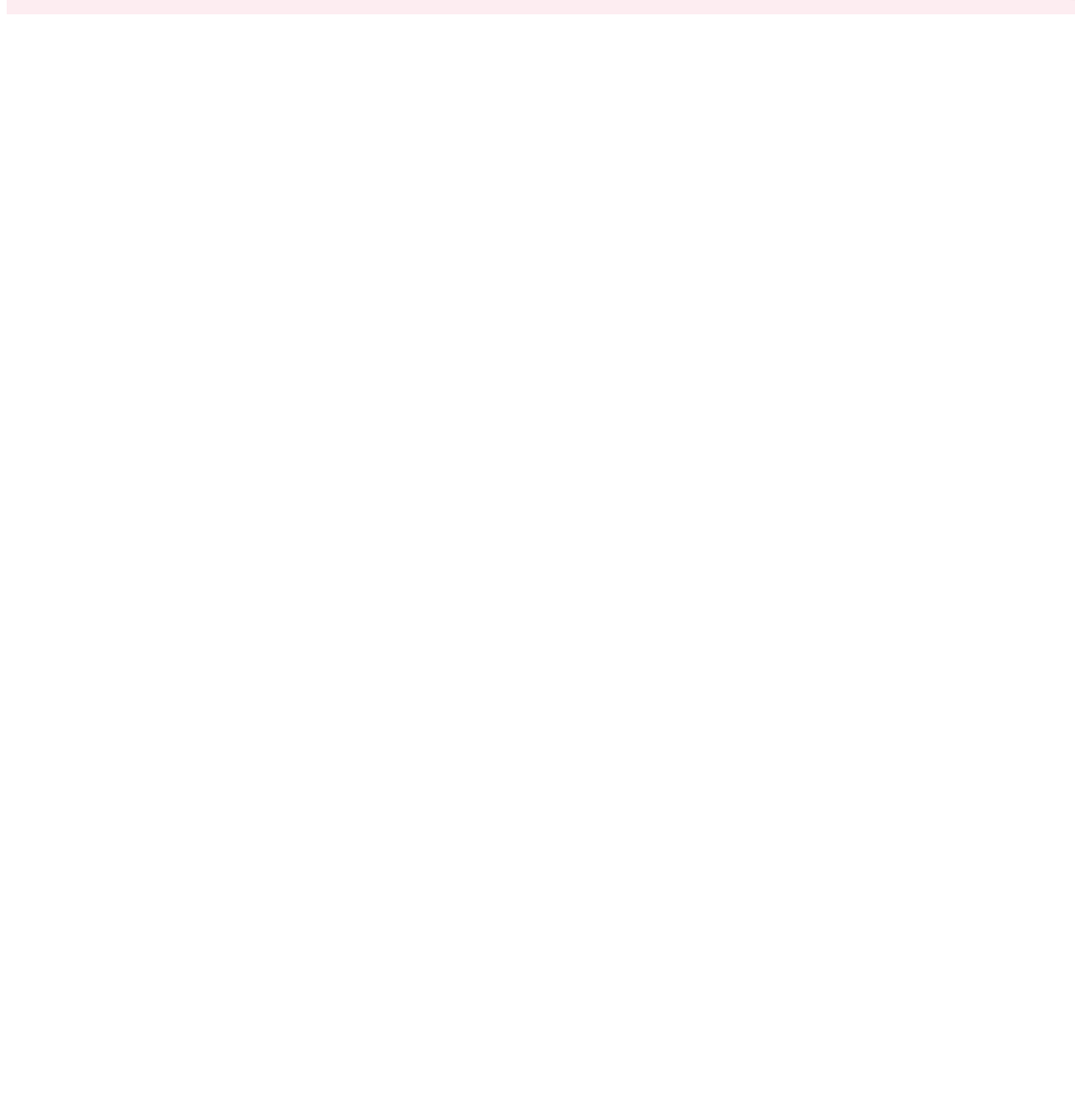
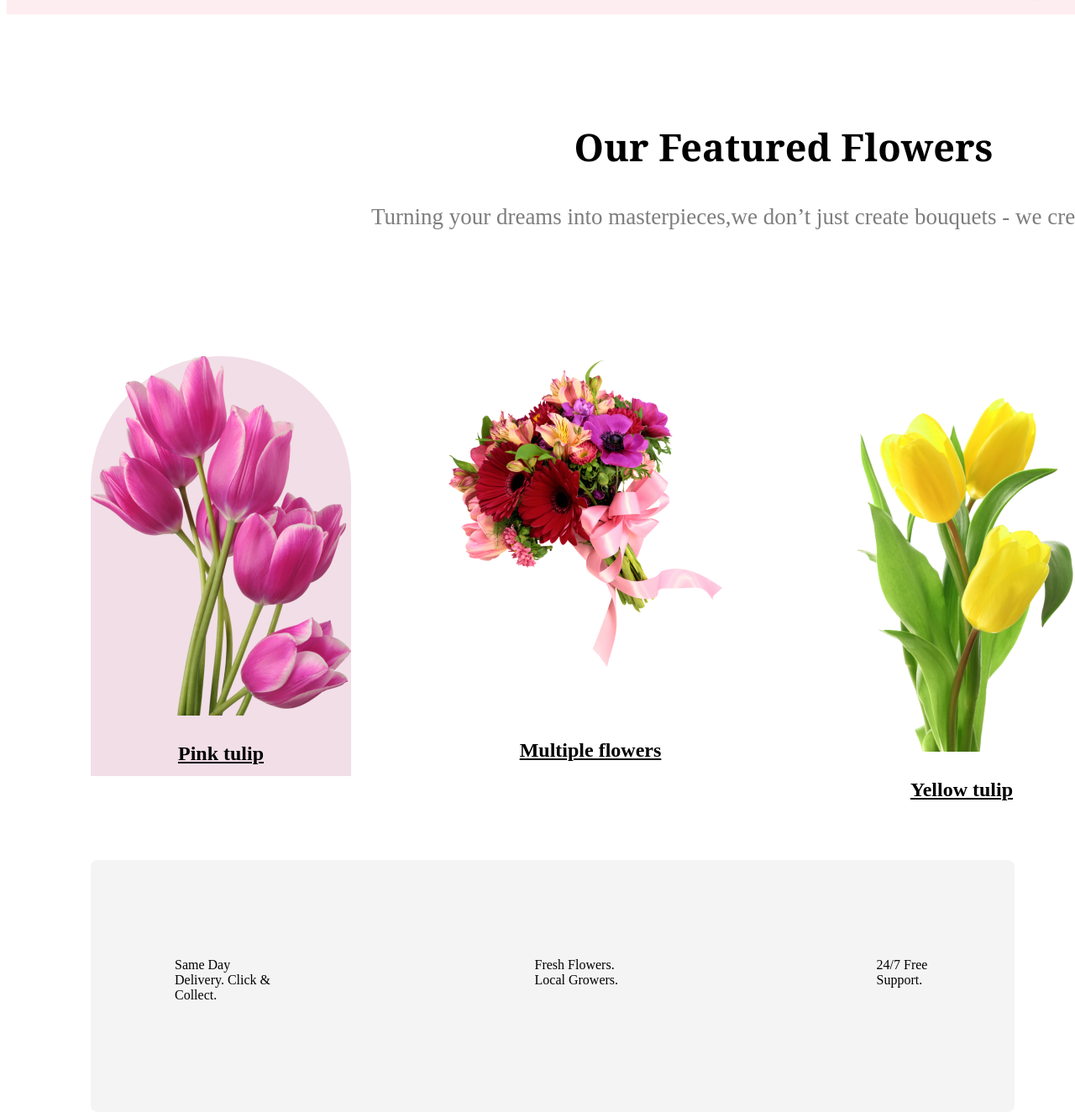
Before and after one commit to baizidmb/flower-shop-assignment, a plain HTML site: page index.html in a window 1280 px wide. Shown: the part 891-2215 px from the top of the page at 84% size. Before the commit the page ends 916 px from the top, so only its background shows below. Drawn offline with Linux system fonts and the light colour scheme.

Commit message:
tow sections added

```diff
--- a/index.html
+++ b/index.html
@@ -9,8 +9,9 @@
 <body>
 
   <header>
-    <section>
-        <main>
+
+    <main>
+        <section>
             <div class="banner">
                 <div>
                  <h1 class="title">Let's make  beautiful flowers a part of your life.
@@ -23,11 +24,61 @@
                  <button class="primery-btn">Shop Now</button>
 
                 </div>
-                <img class="dp"    src="Flower Asset/pngwing 10.png" alt="">
+                <img class="dp"    src="Flower Asset/pngwing 10.png" alt="reload your browser">
 
             </div>
-        </main>
-    </section>
+
+        </section>
+
+         <section>
+            <div class="featured">
+                <h1>Our Featured Flowers</h1>
+            </div>
+            <div>
+                <p class="featured-description">Turning your dreams into masterpieces,we don’t just create bouquets - we create emotions.
+
+                </p>
+            </div>
+         </section>
+
+         <section>
+            <div class="featured-photo">
+
+            <div class="photo-1">
+                 <img src="Flower Asset/pngwing 6.png" alt="Check your connection">
+                 <p class="featured-caption">Pink tulip</p>
+            </div>
+            <div class="photo-2">
+                 <img src="Flower Asset/pngwing 5.png" alt="Check your connection"><br><br><br><br>
+                 <p class="featured-caption">Multiple flowers</p>
+            </div>
+
+            <div class="photo-3">
+                <img src="Flower Asset/pngwing 7.png" alt="Check your connection">
+                <p class="featured-caption">Yellow tulip</p>
+            </div>
+         </div>
+
+         </section>
+
+         <section>
+            <div class="extra">
+                <div>
+                     <p>Same Day Delivery. Click & Collect.</p>
+                </div>
+
+                <div>
+                    <p>Fresh Flowers. Local Growers.</p>
+                </div>
+
+                <div>
+                    <p>24/7 Free Support.</p>
+                </div>
+            </div>
+         </section>
+
+    </main>
+
   </header>
 
   <section>
--- a/styles/style.css
+++ b/styles/style.css
@@ -1,3 +1,4 @@
+          /*1st section*/
 header{background: rgba(229, 84, 115, 0.10);
     padding: 100px;
     width: 1650px;
@@ -6,15 +7,15 @@ flex-shrink: 0;
 }
 .banner{
    display: flex;
-   gap: 300px;
+   gap: 50px;
 }
 .title{
     color: #272727;
     font-family: Lato;
     font-size: 80px;
     font-style: normal;
-    font-weight: 800;
-    width: 700px;
+    width: 900px;
+
     flex-direction: column;
 
 
@@ -23,7 +24,7 @@ flex-shrink: 0;
         color: rgba(39, 39, 39, 0.60);
         font-family: Lato;
         font-size: 30px;
-        width: 700px;
+        width: 900px;
         padding-bottom:30px;
  }
  .primery-btn{
@@ -34,3 +35,55 @@ flex-shrink: 0;
     color: #FFF;
     font-family:Georgia, 'Times New Roman', Times, serif
  }
+    /*2nd section*/
+.featured{
+    padding-top: 90px;
+    text-align: center;
+    font-size: 30px;
+    font-family:Georgia, 'Times New Roman', Times, serif
+}
+.featured-description{
+    text-align: center;
+    font-size: 27px;
+    color: rgba(39, 39, 39, 0.60);
+    margin-bottom: 150px;
+
+}
+/*3rd section*/
+.featured-photo{
+   display: flex;
+   gap: 100px;
+   width: 900px;
+   height: 600px;
+   margin-block: ;
+
+}
+.photo-1{
+    width: px;
+    height: 500px;
+    flex-shrink: 0;
+    border-radius: 300px 300px 0px 0px;
+    background: rgba(167, 33, 98, 0.15);
+    flex-shrink:0;
+    position:relative;
+
+}
+.featured-caption{
+   text-align: center;
+   font-size: 24px;
+   font-weight: 700;
+   line-height: 35px;
+   text-decoration-line: underline;
+
+}
+/*4rd section*/
+.extra{
+    width:900px;
+    height: 100px;
+    flex-shrink: 0;
+    border-radius: 8px;
+    background: rgba(39, 39, 39, 0.05);
+    display: flex;
+    gap: 300px;
+    padding:100px ;
+}
```
